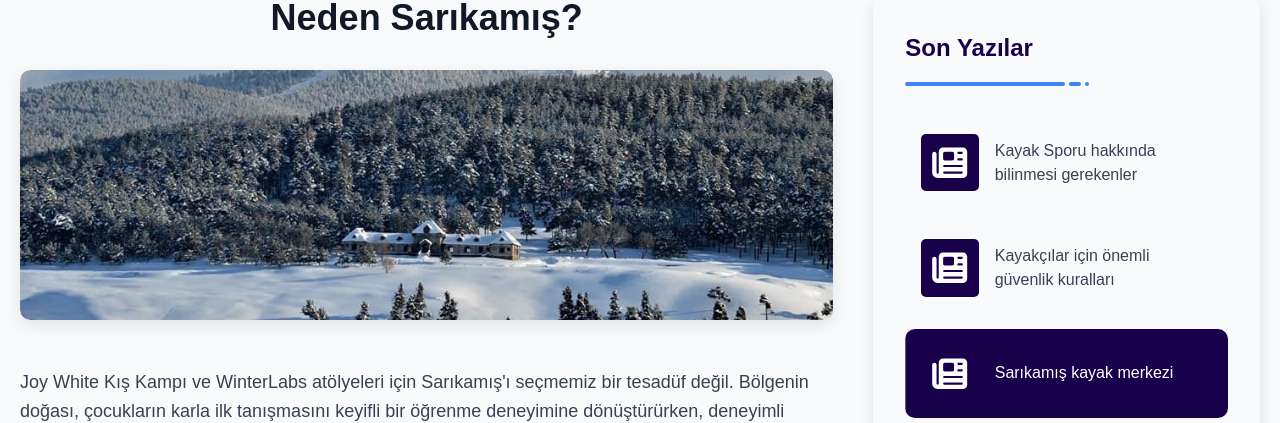
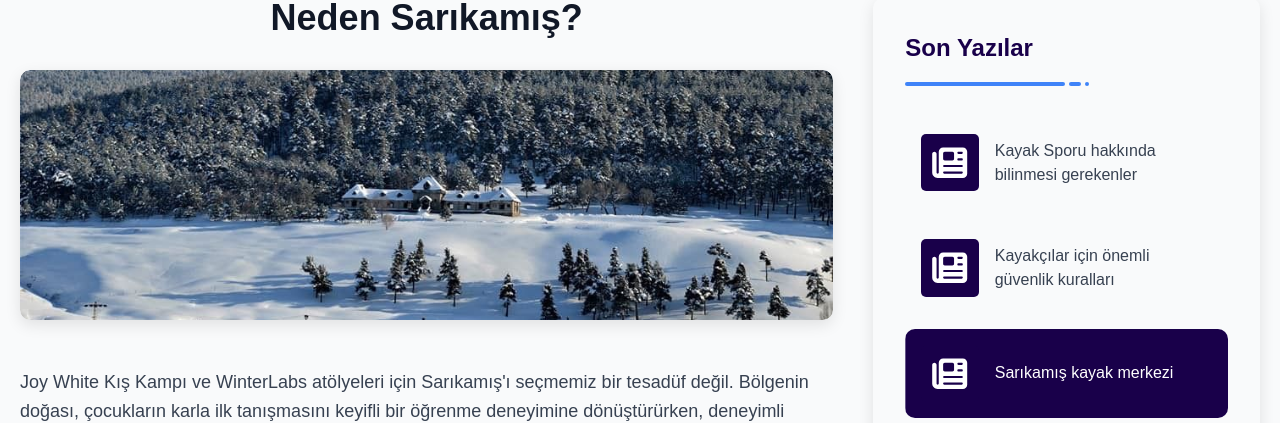
Before and after one commit to Nusretcan-Biber/JoyWhite, a React (Create React App) app: page /SarikamisKayakMerkezi in a window 1280 px wide. Shown: the part 498-921 px from the top of the page. Built offline with nearby package versions, Linux system fonts and the light colour scheme.

Commit message:
Adjust Sarikamis image crop position

```diff
--- a/src/Pages/Blogs/Sarikamis.tsx
+++ b/src/Pages/Blogs/Sarikamis.tsx
@@ -22,6 +22,7 @@ const Sarikamis = () => {
                   src="/images/staticImages/sarikamis-test.jpg"
                   alt="Sarıkamış'ta karla kaplı sarıçam ormanları"
                   className="h-64 object-cover text-center shadow-md"
+                  style={{ objectPosition: "center 65%" }}
                 />
               </div>
 
```
